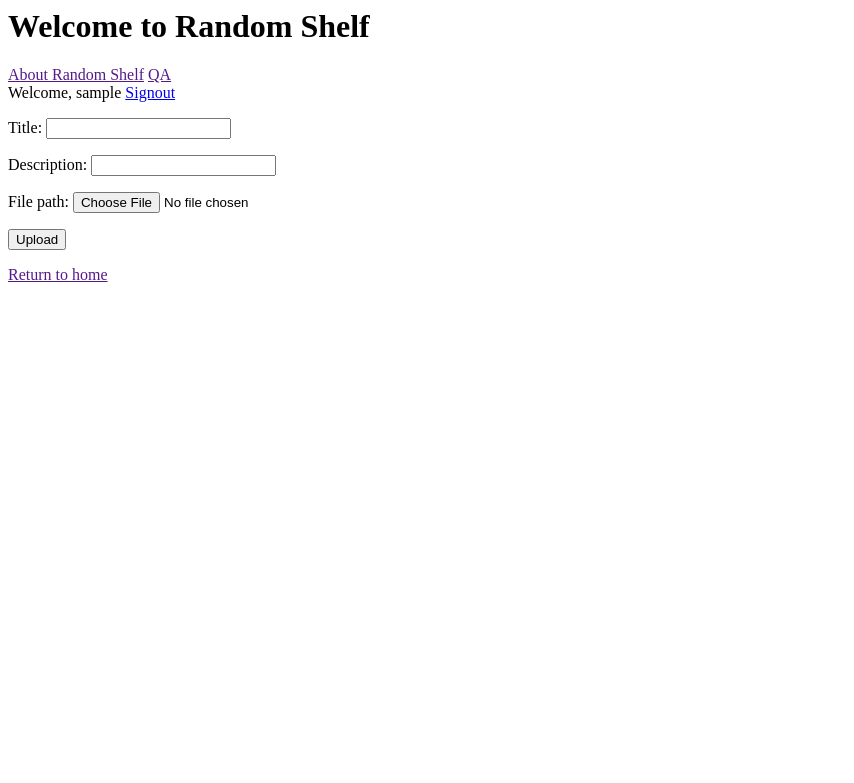
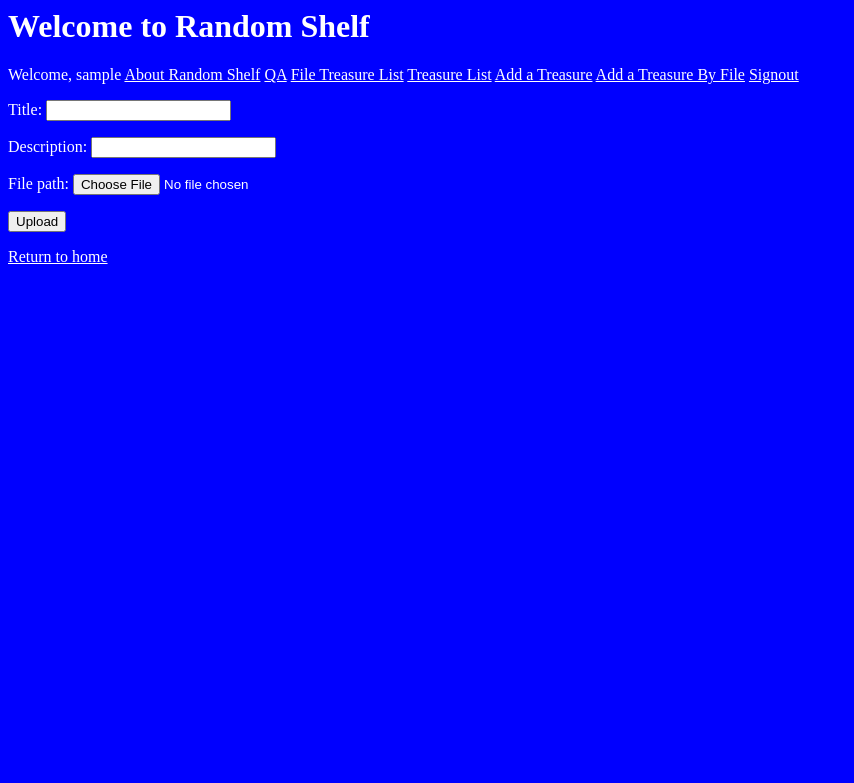
Before and after one commit to lmkirkiii/Random-Shelf-Repo, a Django app: page /treasures_file/new in a window 1280 px wide. Shown: the top 783 px of the page, without its empty margins (0-854 px from the left). Run offline with Django 3.2, Linux system fonts and the light colour scheme; the visitor is signed in with stand-in values (Sample User, id 1).

Commit message:
added full crud to file system

```diff
--- /dev/null
+++ b/shelf/static/css/shelf.css
@@ -0,0 +1,14 @@
+body{
+    background-color: blue;
+    color: white;
+}
+a{
+    color: white;
+}
+ul{
+    list-style: none;
+}
+img{
+    height: 300px;
+    width: 300px;
+}
--- a/shelf/templates/shelf/base.html
+++ b/shelf/templates/shelf/base.html
@@ -2,15 +2,21 @@
 <html>
     <head>
         <title>Random Shelf</title>
+        <!-- <link type="text/css" rel="stylesheet" href="{% static 'materialize/bin/materialize.css' %}"  media="screen,projection"/> -->
+        <link rel="stylesheet" href="{% static 'css/shelf.css' %}">
     </head>
     <body>
         <h1>Welcome to Random Shelf</h1>
         <nav>
-            <a href="">About Random Shelf</a>
-            <a href="">QA</a>
             <div class="user-info">
                 {% if user.is_authenticated %}
                     Welcome, {{ user.username }}
+                    <a href="">About Random Shelf</a>
+                    <a href="">QA</a>
+                    <a href="/treasures_file/list">File Treasure List</a>
+                    <a href="/treasures/list"> Treasure List</a>
+                    <a href="/treasures/new">Add a Treasure</a>
+                    <a href="/treasures_file/new">Add a Treasure By File</a>
                     <a href="{% url 'logout' %}">Signout</a>
                 {% else %}
                     <a href="{% url 'login' %}">Login</a>
--- a/shelf/templates/shelf/file_treasure_detail.html
+++ b/shelf/templates/shelf/file_treasure_detail.html
@@ -1,6 +1,6 @@
 {% extends 'shelf/base.html' %}
 {% block content %}
-<h2>{{ file_treasure.title }} <a href="">(edit)</a> <a href="">(delete)</a></h2>
+<h2>{{ file_treasure.title }} <a href="{% url 'file_treasure_edit' pk=file_treasure.pk %}">(edit)</a> <a href="{% url 'file_treasure_delete' pk=file_treasure.pk %}">(delete)</a></h2>
 <h4>{{ file_treasure.description }}</h4>
 
 <img src="{{ file_treasure.file_path.url }}" alt="" class="treasure-photo">
--- a/shelf/templates/shelf/file_treasure_form.html
+++ b/shelf/templates/shelf/file_treasure_form.html
@@ -7,5 +7,5 @@
     <button type="submit">Upload</button>
   </form>
 
-  <p><a href="">Return to home</a></p>
+  <p><a href="/">Return to home</a></p>
 {% endblock %}
--- a/shelf/templates/shelf/treasure_list.html
+++ b/shelf/templates/shelf/treasure_list.html
@@ -1,8 +1,6 @@
 {% extends 'shelf/base.html' %}
 
 {% block content %}
-    <h2>Add a Treasure <a href="/treasures/new">(+)</a></h2>
-    <h2>Add a Treasure by File<a href="/treasures_file/new">(+)</a></h2>
     <ul>
         {% for treasure in treasures %}
             <li>
--- a/shelf/urls.py
+++ b/shelf/urls.py
@@ -3,12 +3,17 @@ from . import views
 
 urlpatterns = [
     path('', views.treasure_list, name='treasure_list'),
+    path('treasures/list', views.treasure_list, name='treasure_list'),
     path('treasures/<int:pk>', views.treasure_detail, name='treasure_detail'),
     path('treasures/new', views.treasure_create, name='treasure_create'),
     path('treasures/<int:pk>/edit', views.treasure_edit, name='treasure_edit'),
     path('treasures/<int:pk>/delete', views.treasure_delete, name='treasure_delete'),
     path('accounts/signup/', views.sign_up, name='signup'),
 
+    path('treasures_file/list', views.file_treasure_list, name='file_treasure_list'),
     path('treasures_file/<int:pk>', views.file_treasure_detail, name='file_treasure_detail'),
     path('treasures_file/new', views.file_treasure_create, name='file_treasure_create'),
+    path('treasures_file/<int:pk>/edit', views.file_treasure_edit, name='file_treasure_edit'),
+    path('treasures_file/<int:pk>/delete', views.file_treasure_delete, name='file_treasure_delete'),
+
 ]
--- a/shelf/views.py
+++ b/shelf/views.py
@@ -55,8 +55,8 @@ def file_treasure_detail(request, pk):
     return render(request, 'shelf/file_treasure_detail.html', {'file_treasure': file_treasure})
 
 def file_treasure_list(request):
-    file_treasures = FileTreasure.objects.all()
-    return render(request, 'shelf/treasure_list.html', {'file_treasures': file_treasures})
+    file_treasures = File_Treasure.objects.all()
+    return render(request, 'shelf/file_treasure_list.html', {'file_treasures': file_treasures})
 
 
 def file_treasure_create(request):
@@ -68,3 +68,18 @@ def file_treasure_create(request):
     else:
         form = File_TreasureForm()
     return render(request, 'shelf/file_treasure_form.html', {'form': form})
+
+def file_treasure_edit(request, pk):
+    file_treasure = File_Treasure.objects.get(pk=pk)
+    if request.method == "POST":
+        form = File_TreasureForm(request.POST, request.FILES, instance=file_treasure)
+        if form.is_valid():
+            file_treasure = form.save()
+            return redirect('file_treasure_detail', pk=file_treasure.pk)
+    else:
+        form = File_TreasureForm(instance=file_treasure)
+    return render(request, 'shelf/file_treasure_form.html', {'form': form})
+
+def file_treasure_delete(request, pk):
+    File_Treasure.objects.get(id=pk).delete()
+    return redirect('file_treasure_list')
--- a/shelf_django/settings.py
+++ b/shelf_django/settings.py
@@ -40,6 +40,7 @@ INSTALLED_APPS = [
     'django.contrib.sessions',
     'django.contrib.messages',
     'django.contrib.staticfiles',
+    'materialize',
     'shelf',
     'django_extensions'
 ]
@@ -139,3 +140,6 @@ LOGIN_REDIRECT_URL = 'treasure_list'
 LOGOUT_REDIRECT_URL = 'treasure_list'
 MEDIA_URL = '/media/'
 MEDIA_ROOT = os.path.join(BASE_DIR, 'media')
+STATICFILES_DIRS = (
+   os.path.join(BASE_DIR, "static"),
+)
```
Also changed, not shown: shelf/templates/shelf/file_treasure_list.html (added, +11 -0 lines), media/documents/IMG_0621.jpeg (added), media/documents/IMG_0642-1.jpeg (added), media/documents/Photo_on_9-13-18_at_11.45_AM.jpg (added), media/documents/Pikachu-PNG-Photos_E8SZigL.png (added), media/documents/Pikachu-PNG-Photos_TXJ05LI.png (added), media/documents/Pikachu-PNG-Photos_dP9YkFL.png (added), media/documents/Pikachu-PNG-Photos_dSC3H3d.png (added), media/documents/Screen_Shot_2018-07-20_at_3.55.47_PM_K3VAJfV.png (added), media/documents/Screen_Shot_2018-07-20_at_3.55.47_PM_ncC7GMw.png (added), media/documents/Screen_Shot_2018-07-25_at_12.26.13_PM.png (added), media/documents/project.png (added).
